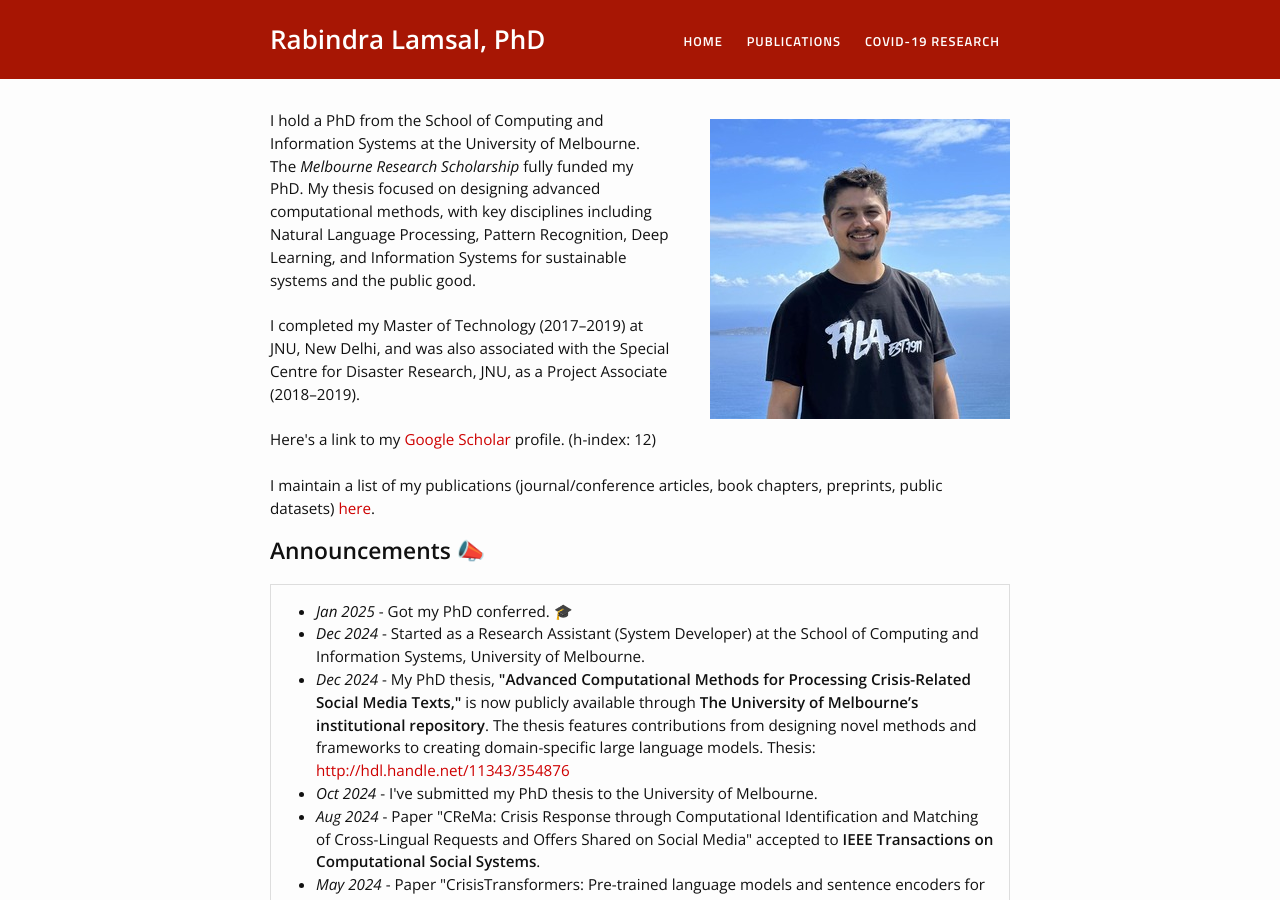
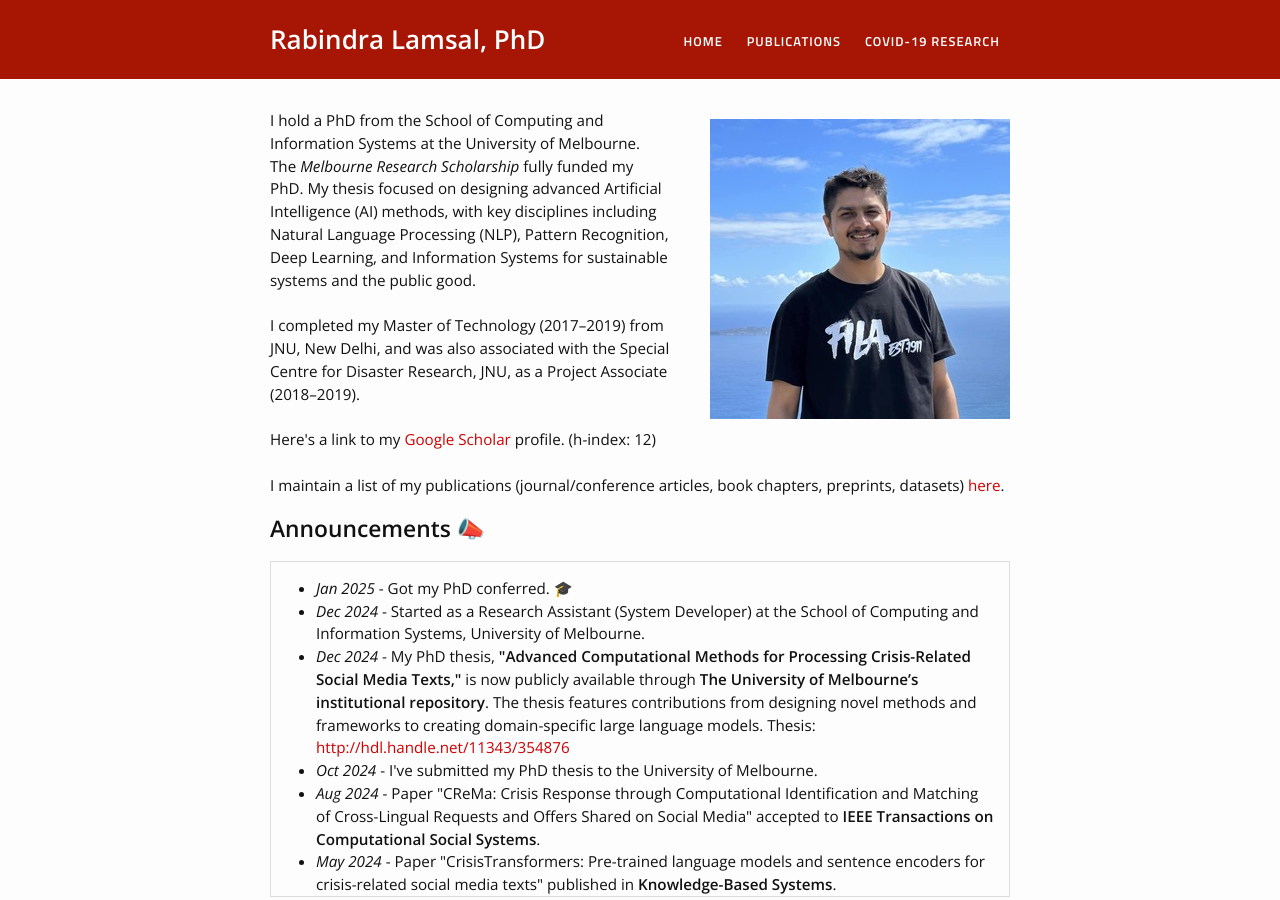
Before and after one commit to rabindralamsal/personal-site, a Jekyll site: the page built from index.html, in a window 1280 px wide and 900 px high. Built offline with Jekyll 4.4.1, drawn with Linux system fonts in a browser that asks for light colours.

Commit message:
Update index.html

```diff
--- a/index.html
+++ b/index.html
@@ -4,14 +4,14 @@ layout: default
 
 <div class="home">
 <img src="/rabindra_lamsal.jpg" style="float: right;margin-left: 40px;margin-top: 10px;">
-<p>I hold a PhD from the School of Computing and Information Systems at the University of Melbourne. The <i>Melbourne Research Scholarship</i> fully funded my PhD. My thesis focused on designing advanced computational methods, with key disciplines including Natural Language Processing, Pattern Recognition, Deep Learning, and Information Systems for sustainable systems and the public good.
+<p>I hold a PhD from the School of Computing and Information Systems at the University of Melbourne. The <i>Melbourne Research Scholarship</i> fully funded my PhD. My thesis focused on designing advanced Artificial Intelligence (AI) methods, with key disciplines including Natural Language Processing (NLP), Pattern Recognition, Deep Learning, and Information Systems for sustainable systems and the public good.
 
-<br><br> I completed my Master of Technology (2017–2019) at JNU, New Delhi, and was also associated with the Special Centre for Disaster Research, JNU, as a Project Associate (2018–2019).
+<br><br> I completed my Master of Technology (2017–2019) from JNU, New Delhi, and was also associated with the Special Centre for Disaster Research, JNU, as a Project Associate (2018–2019).
 
 <br><br>
 Here's a link to my <a href="https://scholar.google.com/citations?hl=en&user=tN_Eb9MAAAAJ&view_op=list_works&sortby=pubdate">Google Scholar</a> profile. (h-index: 12)<br><br>
 
-I maintain a list of my publications (journal/conference articles, book chapters, preprints, public datasets) <a href="/research/">here</a>.
+I maintain a list of my publications (journal/conference articles, book chapters, preprints, datasets) <a href="/research/">here</a>.
 
 </div>
 
```
